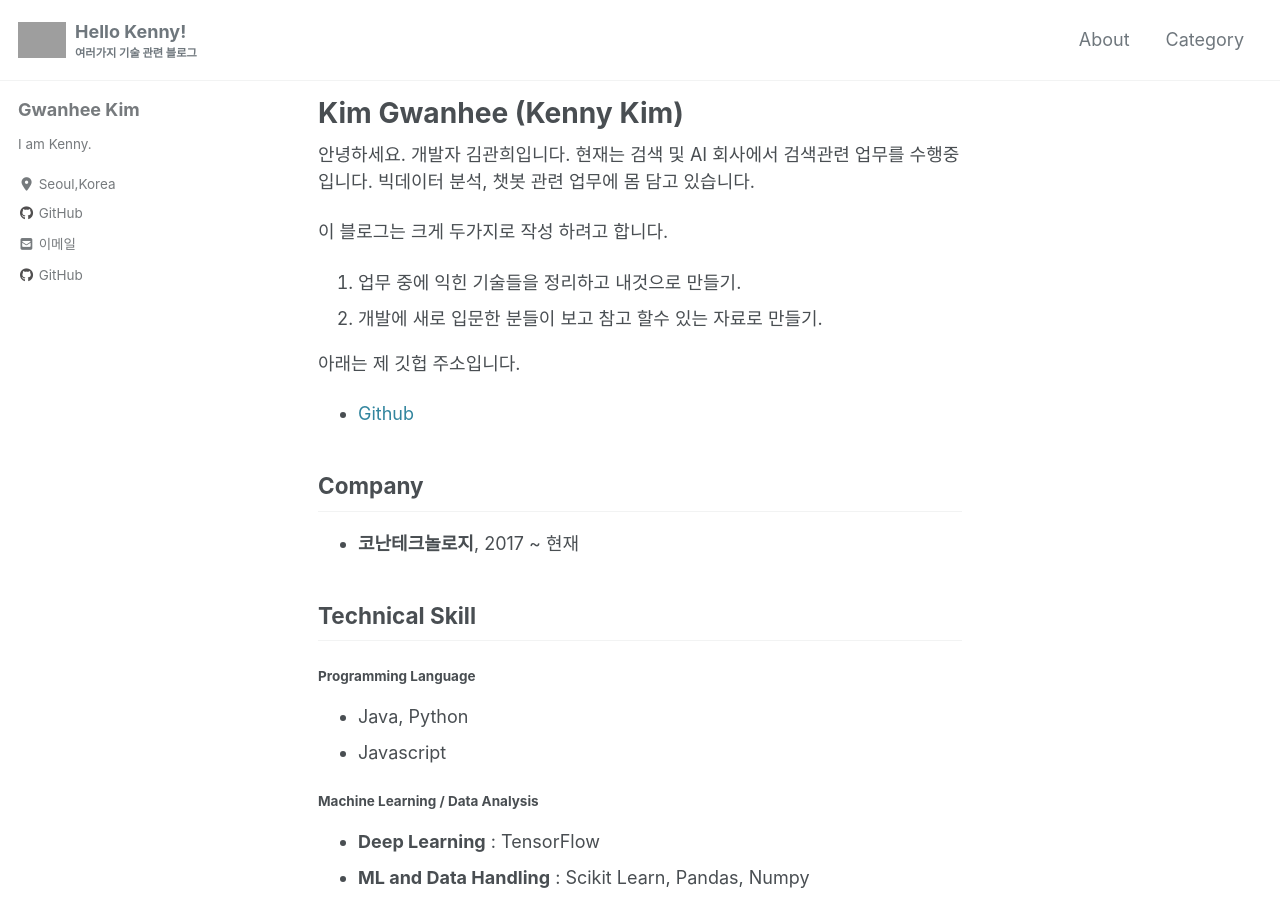
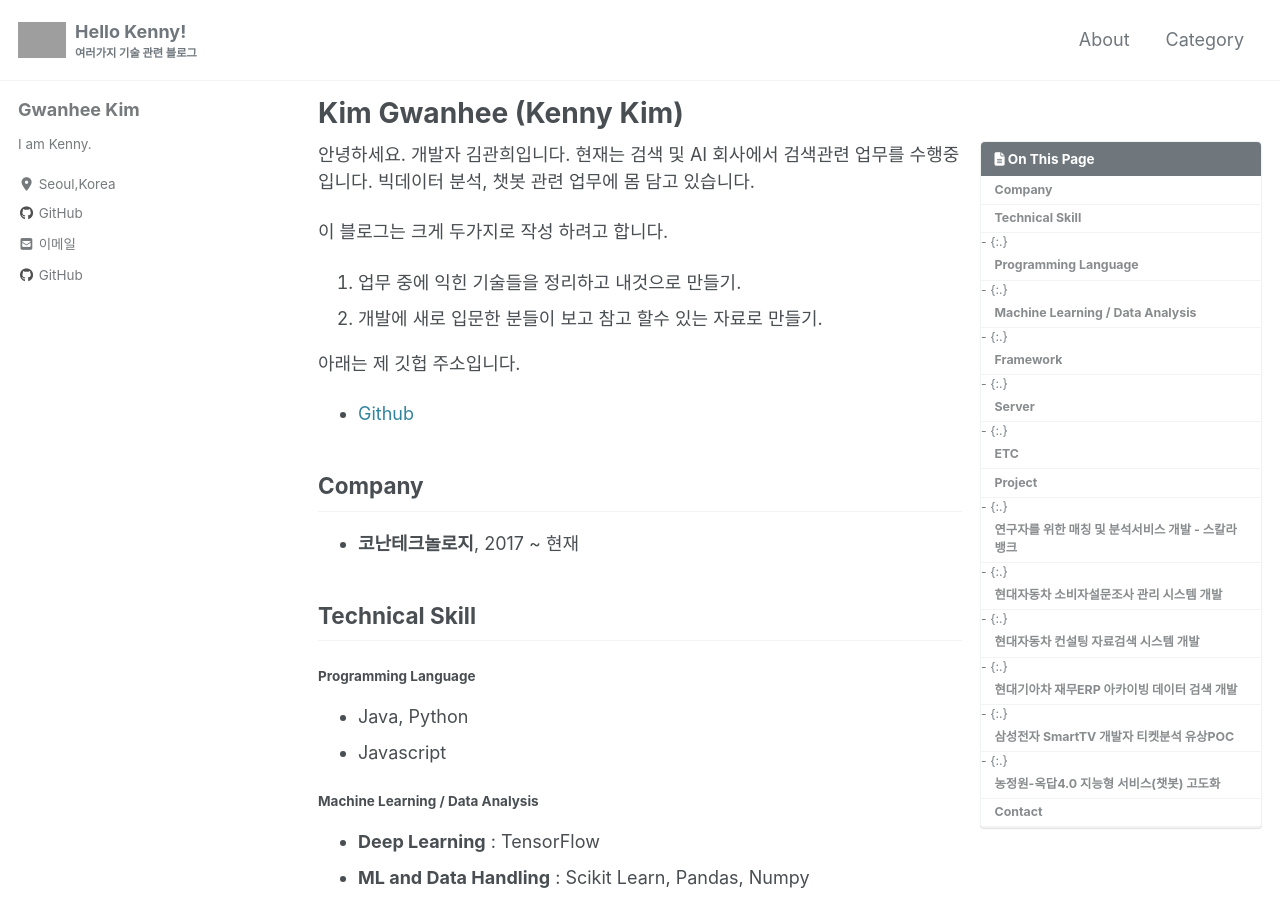
Before and after one commit to kennykim1990/kennykim1990.github.io, a Jekyll site: the page built from _pages/aboutme/about.md, in a window 1280 px wide and 900 px high. Built offline with Jekyll 4.4.1, drawn with Linux system fonts in a browser that asks for light colours; cached includes are drawn as plain includes; nearby versions of some CDN libraries; comment, search, counter and statistics services are not loaded; part of the change alters nothing that is shown; grey boxes are pictures that could not be loaded.

```diff
--- a/_pages/aboutme/about.md
+++ b/_pages/aboutme/about.md
@@ -4,6 +4,9 @@ permalink: /about/
 title: "Kim Gwanhee (Kenny Kim)"
 #header:
 #  overlay_image: /assets/images/staff_sbnu.jpg
+sidebar_main : true
+toc: true
+toc_sticky: true
 ---
 
 안녕하세요. 개발자 김관희입니다.
```
